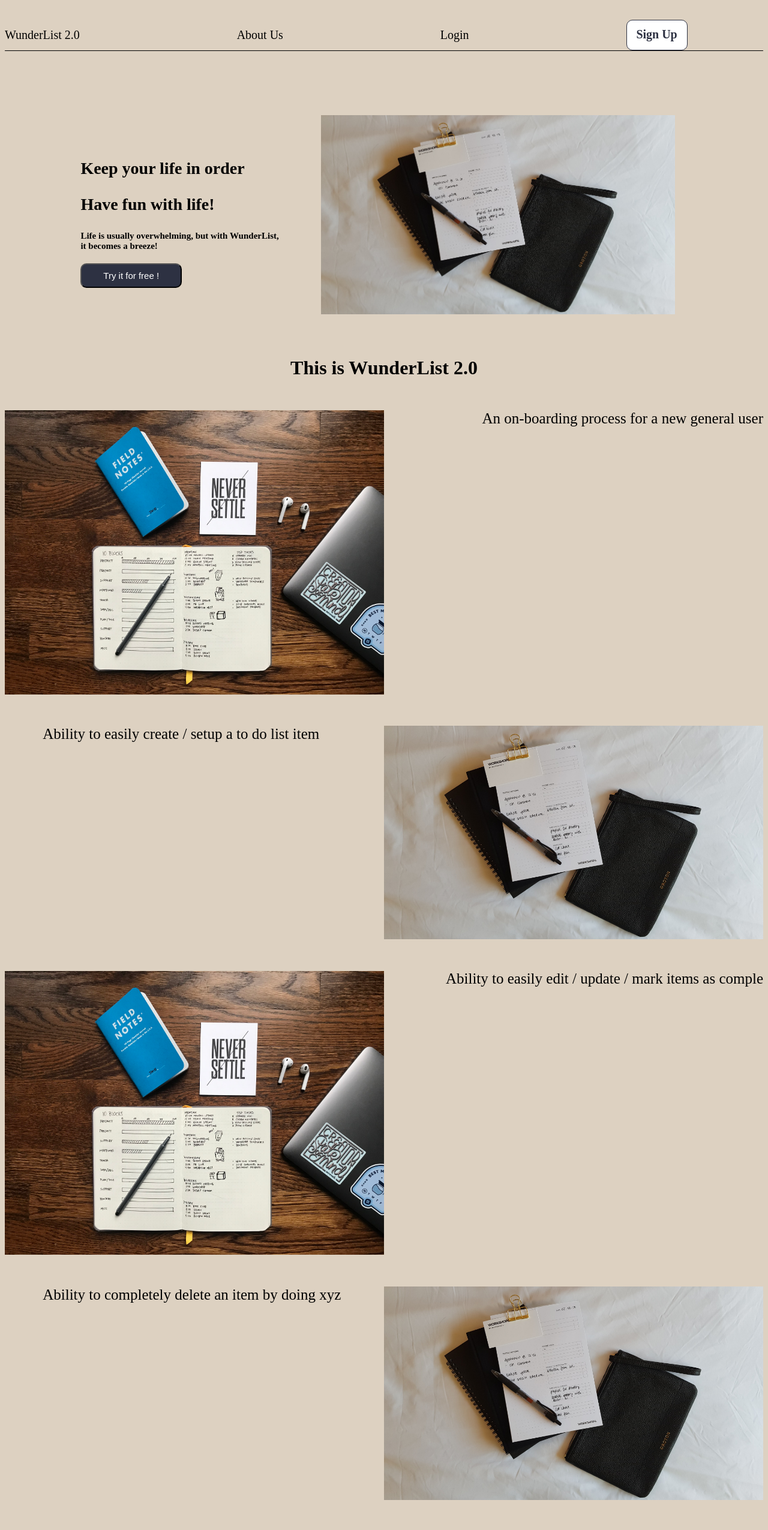
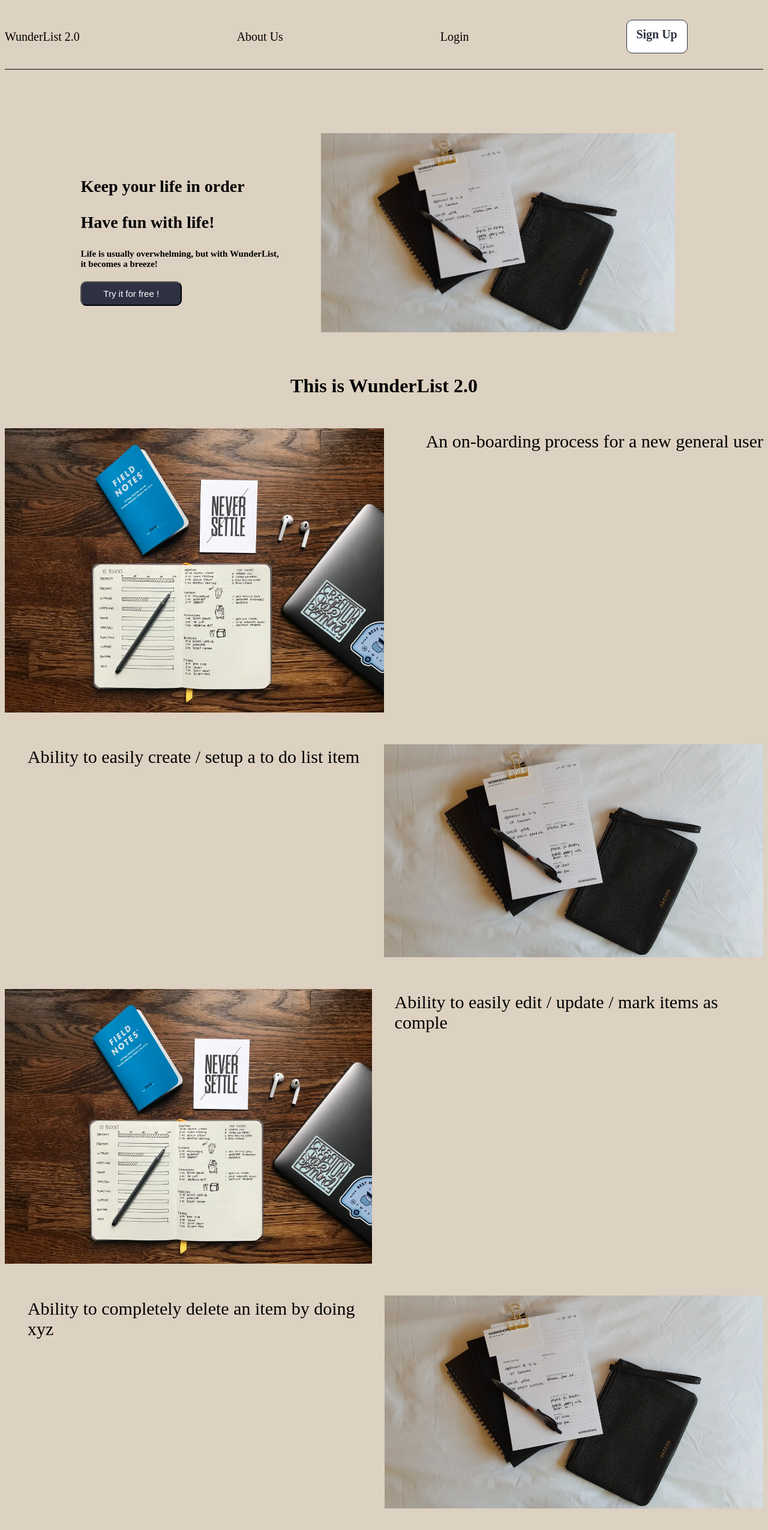
Before and after one commit to BW-Wunderlist-2-0/Marketing-page2, a plain HTML site: page index.html in a window 1280 px wide. Shown: the top 2551 px of the page at 60% size. Drawn offline with Linux system fonts and the light colour scheme.

Commit message:
Refactored code and added links to buttons

```diff
--- a/index.html
+++ b/index.html
@@ -41,11 +41,11 @@
                             <h3>Have fun with life!</h3>
                             <h4>Life is usually overwhelming, but with WunderList, it becomes a breeze!</h4>
                             <div class="CenterButton">
-                                <button class="Button">Try it for free !</button>
+                                <button class="Button" onclick="window.location.href='https://front-end-git-aaron-clark-home.aapclark.now.sh/'">Try it for free !</button>
                             </div>
                             </div>
                         <div class="HoldImage" id="NotInMobile">
-                            <img class="image"src="images/todo_image_1.jpg" alt="">
+                            <img class="image"src="images/todo_image_1.webp" alt="">
 
                         </div>
 
@@ -67,31 +67,31 @@
 
                     </div>
                     <section class="Features">
-                        <div class="Feature1">
+                        <div class="Feature1 Common">
                             <div class="HoldImage">
-                                <img class="image" src="images/todo_image_2.jpg" alt="">
+                                <img class="image" src="images/todo_image_2.webp" alt="">
                             </div>
-                            <p class="Ad1">An on-boarding process for a new general user</p>
+                            <p class="Ad">An on-boarding process for a new general user</p>
 
                         </div>
-                        <div class="Feature2">
-                            <p class="Ad2">Ability to easily create / setup a to do list item</p>
+                        <div class="Feature2 Common">
+                            <p class="Ad">Ability to easily create / setup a to do list item</p>
                             <div class="HoldImage">
-                                <img class="image" src="images/todo_image_1.jpg" alt="">
+                                <img class="image" src="images/todo_image_1.webp" alt="">
                             </div>
                         </div>
 
-                        <div class="Feature1">
+                        <div class="Feature1 Common">
                                 <div class="HoldImage">
-                                    <img class="image" src="images/todo_image_2.jpg" alt="">
+                                    <img class="image" src="images/todo_image_2.webp" alt="">
                                 </div>
-                                <p class="Ad1">Ability to easily edit / update / mark items as comple</p>
+                                <p class="Ad">Ability to easily edit / update / mark items as comple</p>
 
                             </div>
-                            <div class="Feature2">
-                                <p class="Ad2">Ability to completely delete an item by doing xyz</p>
+                            <div class="Feature2 Common">
+                                <p class="Ad">Ability to completely delete an item by doing xyz</p>
                                 <div class="HoldImage">
-                                    <img class="image" src="images/todo_image_1.jpg" alt="">
+                                    <img class="image" src="images/todo_image_1.webp" alt="">
                                 </div>
                             </div>
 
@@ -110,7 +110,7 @@
                     </div> -->
                     <section class="CallToAction2">
                         <h2>Clean out the clutter!</h2>
-                        <button class="Button">Experience the Wunder!</button>
+                        <button class="Button" onclick="window.location.href='https://front-end-git-aaron-clark-home.aapclark.now.sh/'">Experience the Wunder!</button>
 
                     </section>
                     <!-- 1. An on-boarding process for a new general user
--- a/less/landing-page.less
+++ b/less/landing-page.less
@@ -99,13 +99,14 @@
             // align-items: center;
 
         }
+        // pull out nesting
+        // put spaces for ios nav bar
+        // space after sign up from border
         .Features {
-
-            .Feature1 {
+            // 1 class for stuff they share
+            // 2 classes for the differences
+            .Common {
                 .FeatureDesktop();
-                @media @phone {
-                    .FeaturePhone(column);
-                }
                 .HoldImage {
                     .HoldImageDesktop();
                     @media @phone {
@@ -116,52 +117,22 @@
                         .ImageSize();
                     }
                 }
-                .Ad1{
-
+                .Ad {
                     .AdText();
 
                 }
             }
+            .Feature1 {
+                @media @phone {
+                    .FeaturePhone(column);
+                }
+            }
             .Feature2 {
-                .FeatureDesktop();
                 @media @phone {
                     .FeaturePhone(column-reverse);
                 }
-                .HoldImage {
-                    .HoldImageDesktop();
-                    @media @phone {
-                        .HoldImagePhone();
-                    }
+            }
 
-                    .image {
-                        .ImageSize();
-                    }
-                }
-                .Ad2 {
-                    .AdText();
-
-                }
-            }
-            // .Feature3 {
-            //     .FeatureDesktop();
-            //     @media @phone {
-            //         .FeaturePhone(column);
-            //     }
-            //     .HoldImage {
-            //         .HoldImageDesktop();
-            //         @media @phone {
-            //             .HoldImagePhone();
-            //         }
-
-            //         .image {
-            //             .ImageSize();
-            //         }
-            //     }
-            //     .Ad2 {
-            //         .AdText();
-
-            //     }
-            // }
 
         }
         .CallToAction2 {
--- a/less/mixins.less
+++ b/less/mixins.less
@@ -17,8 +17,8 @@
 
 }
 .AdText () {
-    font-size: 2.5rem;
-    margin-left: 5%;
+    font-size: 3rem;
+    margin-left: 3%;
 
 }
 
--- a/less/navigation.less
+++ b/less/navigation.less
@@ -22,23 +22,24 @@
         flex-direction: row;
         justify-content: space-between;
         align-items: center;
+        margin-bottom: 2%;
         // margin-right: 10%;
         @media @phone {
             margin: 0%;
+
         }
 
         @media @phone {
             flex-direction: column;
         }
 
+        // .button(@color, @font_color, @width, @font_size, @padding, @radius)
         #SignupButton {
-            background: @white;
-            color: @darkblue;
-            height: 1.5rem;
-            width: 10rem;
+            .button(@white, @darkblue, 10rem, 2rem, 0%, 10px);
+            height: 2rem;
+
             border: 1px solid @darkblue;
-            border-radius: 10px;
-            font-size: 2rem;
+
             font-weight: bold;
 
             text-align: center;
@@ -53,12 +54,16 @@
         a {
             text-decoration: none;
             color: black;
-            // text-align: center;
+
             font-size: 2rem;
+            @media @phone {
+                // this also acounts for the border bottom under the last link
+                margin-bottom: 3%;
+
+            }
 
 
         }
-        // align-content: center;
     }
 }
 
```
Also changed, not shown: css/index.css, images/todo_image_1.webp (added), images/todo_image_2.webp (added).
